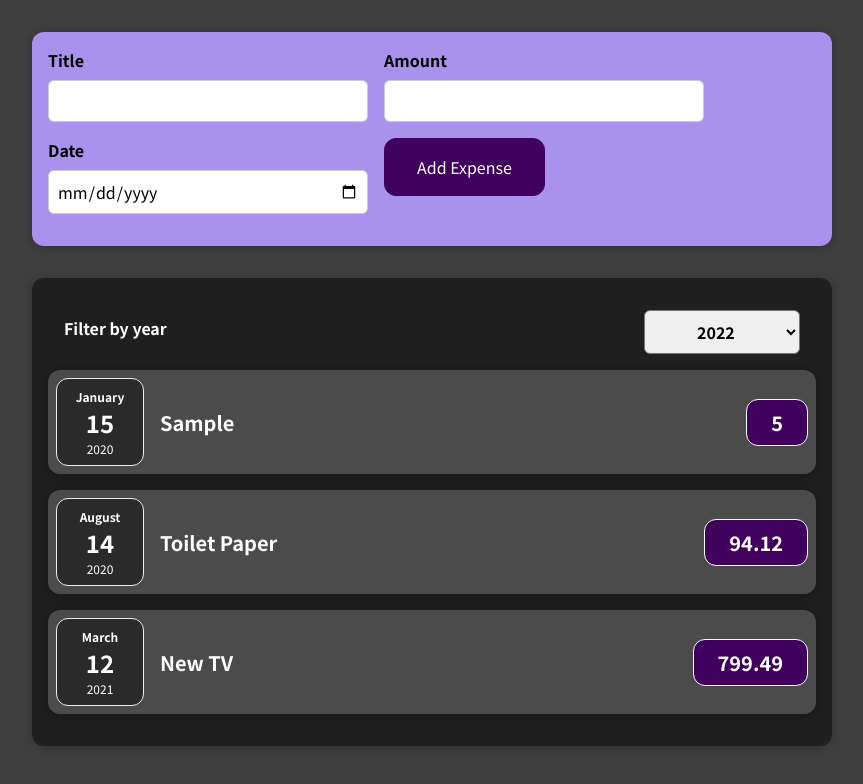
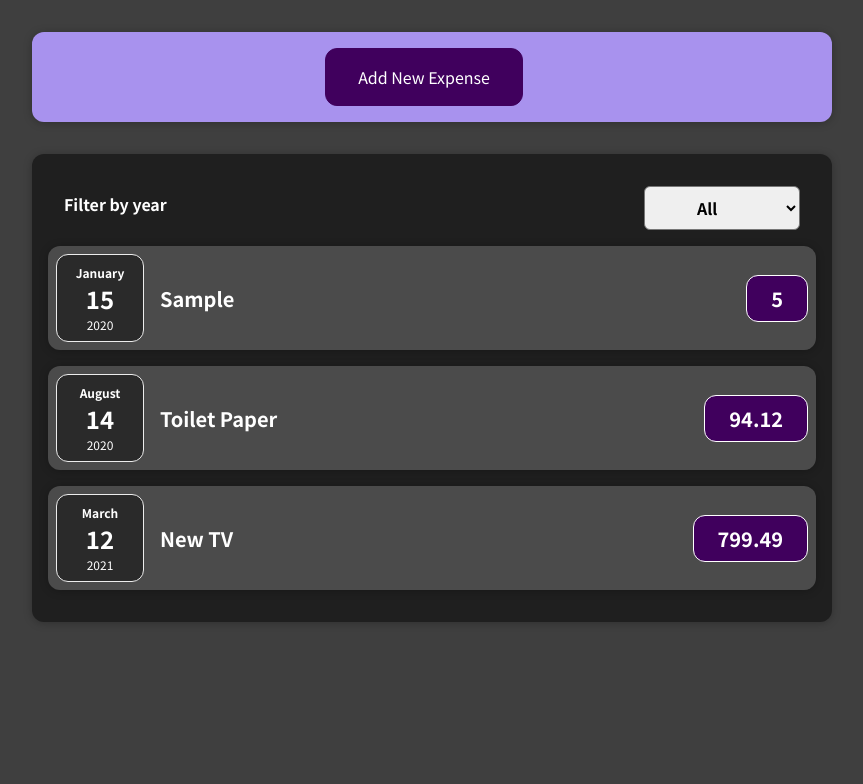
Before and after one commit to wkimeria/wkimeria-react-learning, a React (Create React App) app: page / in a window 1280 px wide. Both pictures are taken after typing "Sample", "5", "2020-01-15" into the empty fields and a click on the button "Add Expense". Shown: the top 784 px of the page, without its empty margins (208-1071 px from the left). Built offline with nearby package versions, Linux system fonts and the light colour scheme.

Commit message:
Section 5: Assignment 4: Conditional content

```diff
--- a/src/components/NewExpense/ExpenseForm.css
+++ b/src/components/NewExpense/ExpenseForm.css
@@ -24,3 +24,7 @@
 .new-expense__actions {
     text-align: right;
 }
+
+.new-expense__actions__add {
+    text-align: center;
+}
--- a/src/components/NewExpense/ExpenseForm.js
+++ b/src/components/NewExpense/ExpenseForm.js
@@ -5,6 +5,7 @@ const ExpenseForm = (props) => {
     const [enteredTitle, setEnteredTitle] = useState('')
     const [enteredAmount, setEnteredAmount] = useState('')
     const [enteredDate, setEnteredDate] = useState('')
+    const [submitted, setSubmitted] =  useState(false)
 
     const titleChangeHandler = (event) => {
         console.log("title: " + event.target.value);
@@ -22,8 +23,14 @@ const ExpenseForm = (props) => {
     }
 
     const submitHandler = (event) => {
+
         event.preventDefault();
 
+        switch(document.activeElement.name) {
+            case 'addNewExpenses':
+                setSubmitted(false);
+                break;
+            case 'addExpense':
                 const expenseData = {
                     title: enteredTitle,
                     amount: enteredAmount,
@@ -35,10 +42,19 @@ const ExpenseForm = (props) => {
                 setEnteredAmount('');
                 setEnteredDate('');
 
+                setSubmitted(true);
+            default:
+                setSubmitted(true);
+        }
     };
 
-    return (<form onSubmit={submitHandler}>
-        <div className="new-expense__controls">
+    let inputElements = <div>
+        <div className="new-expense__actions__add">
+            <button type="submit" name="addNewExpenses">Add New Expense</button>
+        </div>
+    </div>
+    if (submitted == false){
+        inputElements =  <div className="new-expense__controls">
             <div className="new-expense__control">
                 <label>Title</label>
                 <input type="text" value={enteredTitle} onChange={titleChangeHandler}/>
@@ -52,9 +68,15 @@ const ExpenseForm = (props) => {
                 <input type="text" type="date" min="2019-01-01" max="2022-12-31" value={enteredDate} onChange={dateChangeHandler}/>
             </div>
             <div className="new-expense__actions">
-                <button type="submit">Add Expense</button>
+                <button type="submit" name="cancel">Cancel</button>
+                <button type="submit" name="addExpense">Add Expense</button>
             </div>
-        </div>
+        </div>;
+    }
+
+
+    return (<form onSubmit={submitHandler}>
+        {inputElements}
     </form>);
 };
 export default ExpenseForm;
--- a/src/components/expenses/Expenses.js
+++ b/src/components/expenses/Expenses.js
@@ -17,7 +17,7 @@ const Expenses = (props) => {
             <Card className="expenses">
                 <ExpenseFilter onYearFilterChange={handleYearFilterChange}/>
                 <ExpensesList items = {
-                    yearEntered === null ? props.expenses : props.expenses.filter( expense => { return expense.date.getFullYear().toString() === yearEntered;})
+                    yearEntered === null || yearEntered === '' ? props.expenses : props.expenses.filter( expense => { return expense.date.getFullYear().toString() === yearEntered;})
                 }/>
             </Card>
         </div>
--- a/src/components/expenses/ExpensesFilter.js
+++ b/src/components/expenses/ExpensesFilter.js
@@ -14,6 +14,7 @@ const ExpensesFilter = (props) => {
             <div className='expenses-filter__control'>
                 <label>Filter by year</label>
                 <select onChange={onYearFilterChange} value={enteredYearFilter}>
+                    <option value=''>All</option>
                     <option value='2022'>2022</option>
                     <option value='2021'>2021</option>
                     <option value='2020'>2020</option>
```
Lines whose indentation alone changed are shown as unchanged.
